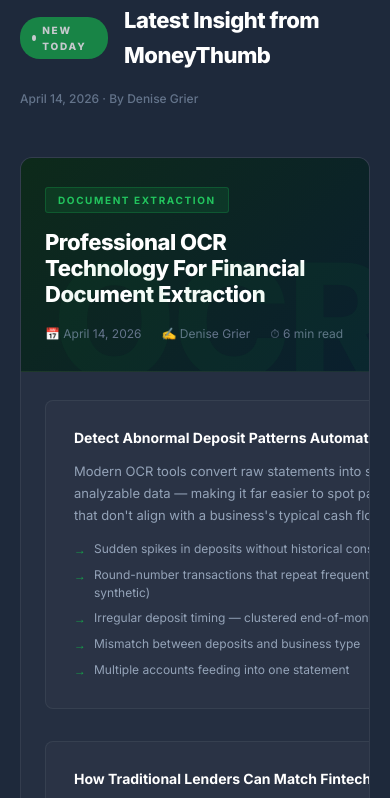
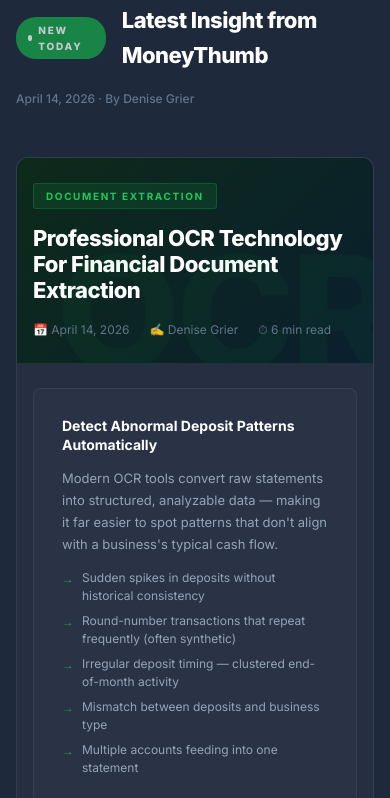
Before and after one commit to parfourio/moneythumb-demo, a website: page index.html in a window 390 px wide. Shown: the part 8054-8852 px from the top of the page. Drawn offline with Linux system fonts and the light colour scheme.

Commit message:
Fix mobile overflow on blog sections — proper grid containment

```diff
--- a/index.html
+++ b/index.html
@@ -28,7 +28,7 @@
             box-sizing: border-box;
         }
 
-        html { scroll-behavior: smooth; }
+        html { scroll-behavior: smooth; overflow-x: hidden; }
 
         :root {
             --green: #16a34a;
@@ -917,6 +917,7 @@
 
         .blog-article {
             max-width: 1100px;
+            width: 100%;
             margin: 0 auto;
             background: rgba(255,255,255,0.03);
             border: 1px solid rgba(255,255,255,0.07);
@@ -1077,11 +1078,12 @@
         .btn-green-outline:hover { background: var(--green); color: #fff; }
 
         @media (max-width: 768px) {
-            #blog { padding: 60px 20px; }
+            #blog { padding: 60px 16px; }
             .blog-article-hero,
             .blog-body,
-            .blog-cta-bar { padding: 28px 24px; }
-            .blog-body { grid-template-columns: 1fr; }
+            .blog-cta-bar { padding: 24px 16px; }
+            .blog-body { grid-template-columns: 1fr; width: 100%; }
+            .blog-section { width: 100%; min-width: 0; }
             .blog-section-full { grid-column: 1; }
             .blog-header { flex-direction: column; align-items: flex-start; }
         }
```
